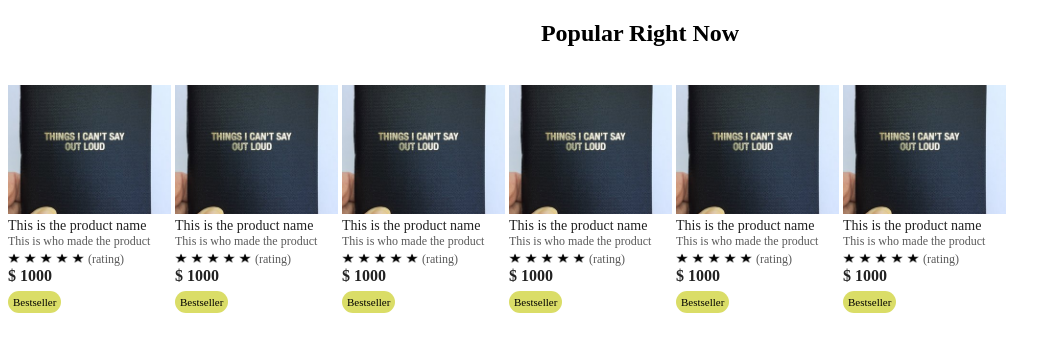
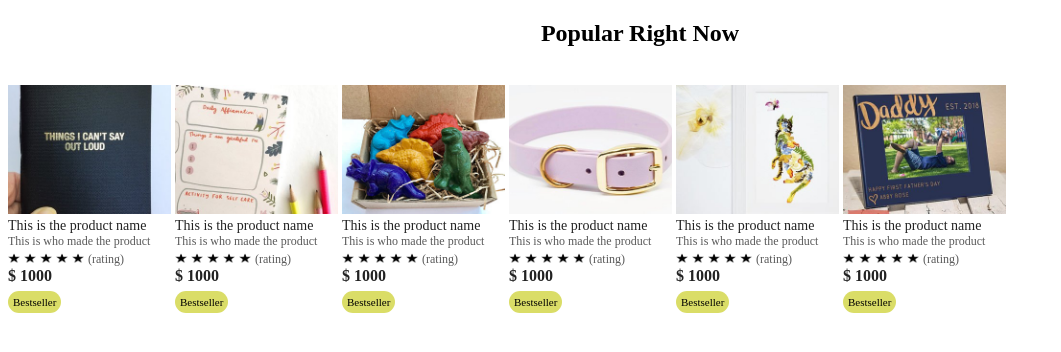
Before and after one commit to tjbecker8/Etsy-copy, a plain HTML site: page client/etsy.html in a window 1280 px wide. Shown: the whole page, without its empty margins (0-1061 px from the left). Drawn offline with Linux system fonts and the light colour scheme.

Commit message:
updated images

```diff
--- a/client/etsy.html
+++ b/client/etsy.html
@@ -46,7 +46,7 @@
 		<div class="product">
 			<!-- <img src="/images/1.jpg" alt=""> -->
 			<div class="profile">
-				<img src="/images/1.jpg" alt="product picture">
+				<img src="/images/2.jpg" alt="product picture">
 			</div>
 			<div class="name">
 				<p>This is the product name</p>
@@ -76,7 +76,7 @@
 		<div class="product">
 			<!-- <img src="/images/1.jpg" alt=""> -->
 			<div class="profile">
-				<img src="/images/1.jpg" alt="product picture">
+				<img src="/images/3.jpg" alt="product picture">
 			</div>
 			<div class="name">
 				<p>This is the product name</p>
@@ -106,7 +106,7 @@
 		<div class="product">
 			<!-- <img src="/images/1.jpg" alt=""> -->
 			<div class="profile">
-				<img src="/images/1.jpg" alt="product picture">
+				<img src="/images/4.jpg" alt="product picture">
 			</div>
 			<div class="name">
 				<p>This is the product name</p>
@@ -136,7 +136,7 @@
 		<div class="product">
 			<!-- <img src="/images/1.jpg" alt=""> -->
 			<div class="profile">
-				<img src="/images/1.jpg" alt="product picture">
+				<img src="/images/5.jpg" alt="product picture">
 			</div>
 			<div class="name">
 				<p>This is the product name</p>
@@ -166,7 +166,7 @@
 		<div class="product">
 			<!-- <img src="/images/1.jpg" alt=""> -->
 			<div class="profile">
-				<img src="/images/1.jpg" alt="product picture">
+				<img src="/images/6.jpg" alt="product picture">
 			</div>
 			<div class="name">
 				<p>This is the product name</p>
```
